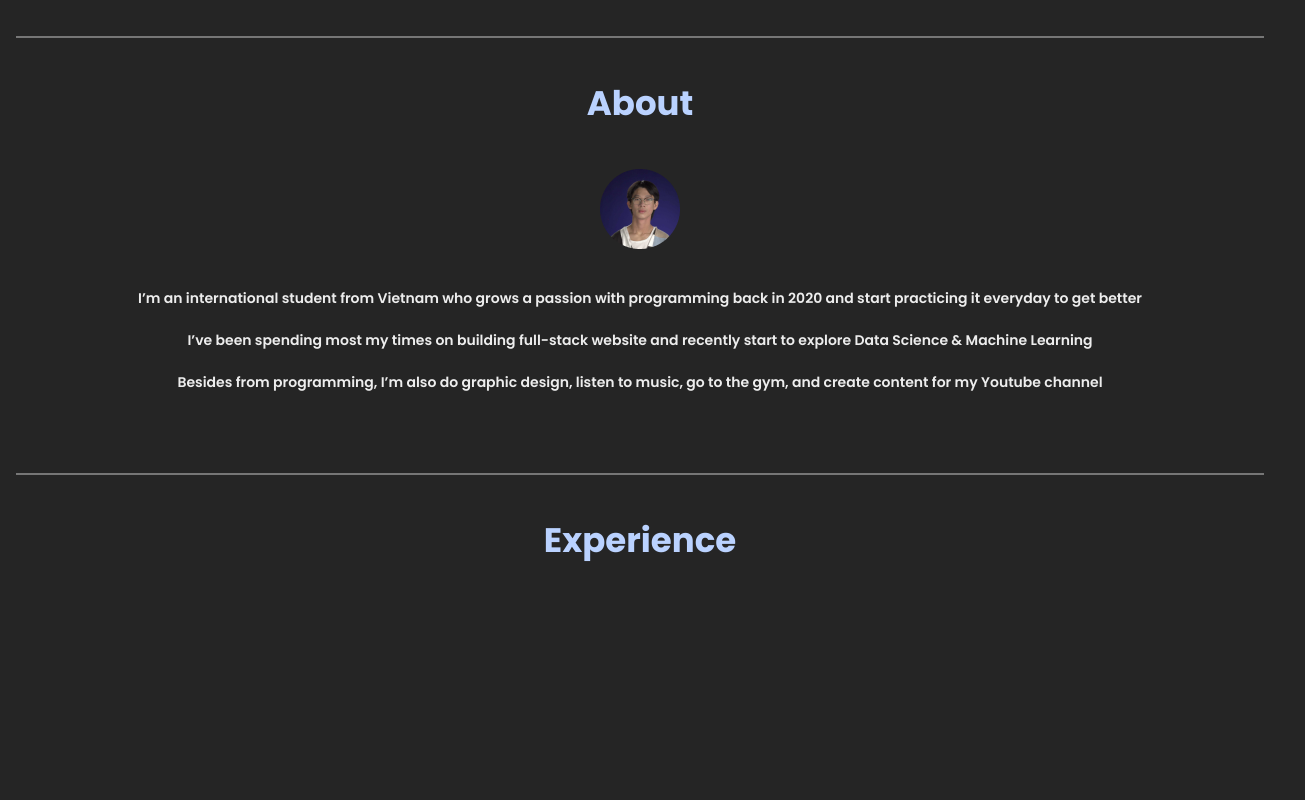
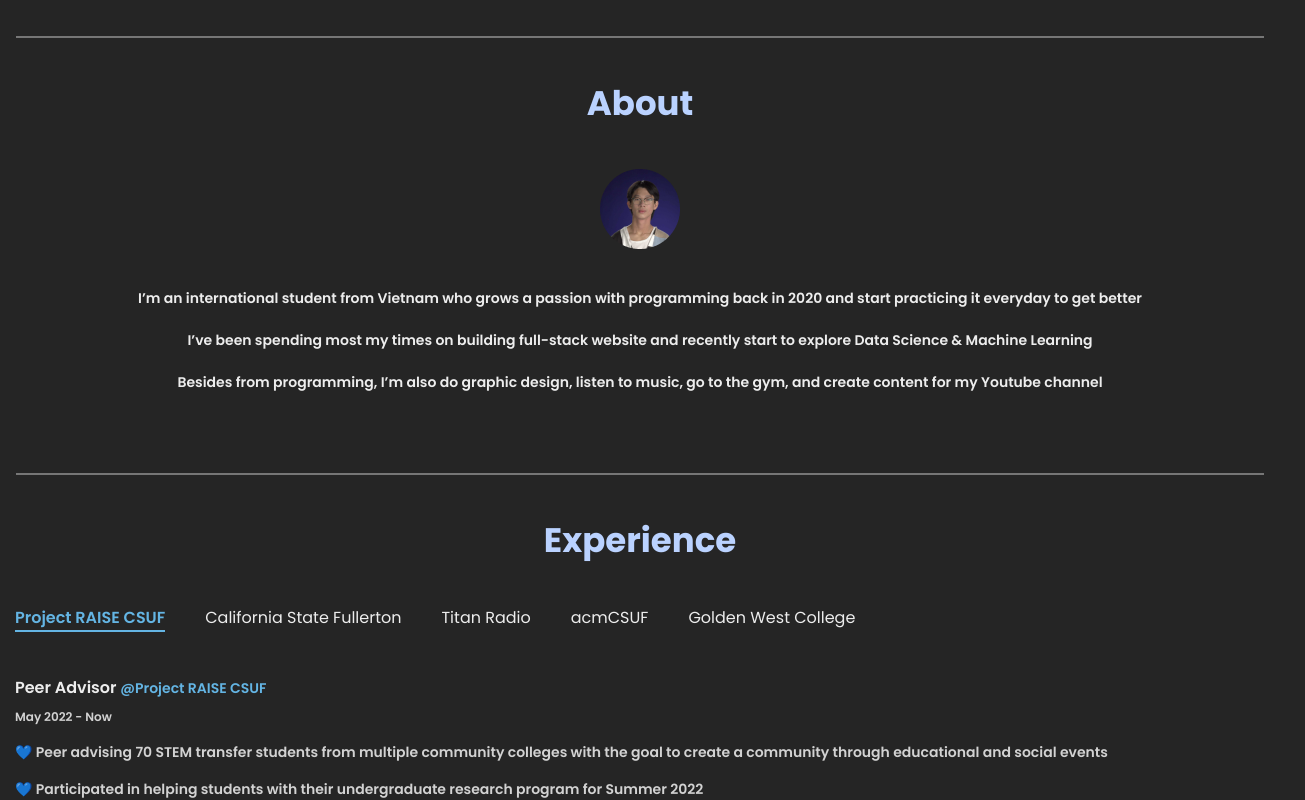
Before and after one commit to anhduy1202/danieltruongg.com, a Next.js app: page / in a window 1280 px wide. Shown: the part 2730-3530 px from the top of the page, 1305 px wide, since content can reach past the window. Before the commit the page ends 3296 px from the top, so only its background shows below. Built offline with nearby package versions, Linux system fonts and the light colour scheme.

Commit message:
Finished Experience section

```diff
--- a/src/components/Experience/Experience.tsx
+++ b/src/components/Experience/Experience.tsx
@@ -1,6 +1,6 @@
-import React from "react";
+import React, { useState } from "react";
 import { experienceType } from "../../interface/interface";
-import Heading1 from "../Heading/Heading";
+import Heading1, { Paragraph0, Paragraph2, Paragraph3 } from "../Heading/Heading";
 import { Spacing2 } from "../Spacing/Spacing";
 
 interface expProps {
@@ -9,12 +9,105 @@ interface expProps {
 
 const Experience: React.FC<expProps> = (props) => {
   const { experiences } = props;
-  console.log(experiences);
+  const myCompanies: string[] = [];
+  experiences.map((exp) => {
+    myCompanies.push(exp.companies);
+  });
+  const [choices, setChoices] = useState(String(myCompanies[0]));
   return (
     <Spacing2>
       <Heading1 content="Experience" />
+      <div className="mt-10 flex flex-col overflow-hidden">
+        <NavBar
+          company={myCompanies}
+          setChoices={setChoices}
+          choices={choices}
+        />
+        <section className="mt-3 mx-10 flex">
+          {experiences.map((experience) => {
+            return (
+              <div className="text-white-400" key={experience.id}>
+                <Container
+                  companies={experience.companies}
+                  choices={choices}
+                  role={experience.role}
+                  date={experience.date}
+                  description={experience.description}
+                />
+              </div>
+            );
+          })}
+        </section>
+      </div>
     </Spacing2>
   );
 };
 
+interface navProps {
+  company: string[];
+  choices: string;
+  setChoices: React.Dispatch<React.SetStateAction<string>>;
+}
+
+const NavBar: React.FC<navProps> = (props) => {
+  const { company, setChoices, choices } = props;
+  return (
+    <nav className="w-[calc(100vw_-_30px)] mx-10 flex overflow-x-scroll">
+      {company.map((comp, id) => {
+        return (
+          <button
+            key={id}
+            className={
+              comp === choices
+                ? "border-b-2 border-blue-500 text-blue-500 transition-colors duration-300 font-semibold mr-10 min-w-max flex"
+                : "mr-10 min-w-max flex"
+            }
+          >
+            <span
+              className="text-16"
+              onClick={(e) => setChoices(String(e.currentTarget.textContent))}
+            >
+              {comp}
+            </span>
+          </button>
+        );
+      })}
+    </nav>
+  );
+};
+
+interface containerProps {
+  companies: string;
+  role: string;
+  date: string;
+  description: string[];
+  choices: string;
+}
+
+const Container: React.FC<containerProps> = (props) => {
+  const { companies, role, date, choices, description } = props;
+  const companiesTag = (
+    <>
+    {`${role}`} <span className="text-14 text-blue-500 font-semibold"> {`@${companies}`} </span>
+    </>
+  )
+  return (
+    <>
+      {companies === choices && (
+        <div className="flex flex-col items-start">
+          <Paragraph0 content={companiesTag} />
+          <Paragraph3 content={date} />
+          {description.map((desc,id)=>{
+            return (
+              <div key={id}>
+                <Paragraph2 content={desc}/>
+              </div>
+            )
+          })}
+        </div>
+      )}
+    </>
+  );
+};
+
 export default Experience;
--- a/src/components/Heading/Heading.tsx
+++ b/src/components/Heading/Heading.tsx
@@ -5,7 +5,7 @@ interface headingProps {
 }
 
 interface paragraphProps {
-  content: JSX.Element;
+  content: JSX.Element | string;
 }
 
 export const Heading1: React.FC<headingProps> = (props) => {
@@ -30,4 +30,19 @@ export const Paragraph1: React.FC<paragraphProps> = (props) => {
   return <p className="text-14 my-8 font-semibold text-center"> {content} </p>;
 };
 
+export const Paragraph0: React.FC<paragraphProps> = (props) => {
+  const { content } = props;
+  return <p className="text-16 mt-8 font-semibold text-start"> {content} </p>;
+};
+
+export const Paragraph2: React.FC<paragraphProps> = (props) => {
+  const { content } = props;
+  return <p className="text-14 mt-4 text-white-600 font-semibold text-start"> {content} </p>;
+};
+
+export const Paragraph3: React.FC<paragraphProps> = (props) => {
+  const { content } = props;
+  return <p className="text-12 mt-2 text-white-600 font-semibold text-start"> {content} </p>;
+};
+
 export default Heading1;
--- a/src/interface/interface.ts
+++ b/src/interface/interface.ts
@@ -21,8 +21,8 @@ export interface projectType {
 
 export interface experienceType {
   id: string,
-  title: string,
+  companies: string,
   role: string,
   date: string,
-  description: string
+  description: string[]
 }
--- a/src/pages/api/experience/experiences.ts
+++ b/src/pages/api/experience/experiences.ts
@@ -3,42 +3,53 @@ import { experienceType } from "../../../interface/interface";
 export const experiences: experienceType[] = [
   {
     id: "exp1",
-    title: "Project RAISE CSUF",
+    companies: "Project RAISE CSUF",
     role: "Peer Advisor",
     date: "May 2022 - Now",
-    description:
-      "Peer advising 70 STEM transfer students from multiple community colleges with the goal to create a community through educational and social events \n Participated in helping students with their undergraduate research program for Summer 2022 ",
+    description: [
+      "💙 Peer advising 70 STEM transfer students from multiple community colleges with the goal to create a community through educational and social events",
+      "💙 Participated in helping students with their undergraduate research program for Summer 2022",
+    ],
   },
   {
     id: "exp2",
-    title: "California State Fullerton",
+    companies: "California State Fullerton",
     role: "Data Science Research Assistant",
     date: "May 2022 - July 2022",
-    description:
-      "Researched about Data Science, Machine Learning concepts such as Linear Regression, K-Means Clustering, Random Forests,... \n  Developed a Spotify Songs Recommendation System with K-Means and content-based filtering with optimal number of clusters through Elbow Method, Silhouette Number ",
+    description: [
+      "💙 Researched about Data Science, Machine Learning concepts such as Linear Regression, K-Means Clustering, Random Forests,...",
+      "💙 Developed a Spotify Songs Recommendation System with K-Means and content-based filtering with optimal number of clusters through Elbow Method, Silhouette Number",
+    ],
   },
   {
     id: "exp3",
-    title: "Titan Radio",
+    companies: "Titan Radio",
     role: "Webmaster",
     date: "Jan 2022 - May 2022",
-    description:
-      "Webmaster of Titan Radio, CSUF official radio station that serves 35000 students per semester with WordPress \n Constructed a React Native mobile app for radio streaming and DJ's show schedule with Typescript \n Mentored web design intern through Notion applying Scrum best practices to design website graphics ",
+    description: [
+      "💙 Webmaster of Titan Radio, CSUF official radio station that serves 35000 students per semester with WordPress",
+      "💙 Constructed a React Native mobile app for radio streaming and DJ's show schedule with Typescript",
+      "💙 Mentored web design intern through Notion applying Scrum best practices to design website graphics",
+    ],
   },
   {
     id: "exp4",
-    title: "ACM at CSUF",
+    companies: "acmCSUF",
     role: "Dev Project Manager",
     date: "Jan 2022 - May 2022",
-    description:
-      " Held and hosted tech workshops such as Intro to GitHub, Working with APIs for beginner developers for the ACM Development branch. \n Collaborated with other developers and managed semester-long projects for ACM Dev such as Canvas Notion Integration, Food Tinder, ACMCSUF website with Scrum methodology using Notion, Discord ",
+    description: [
+      "💙 Held and hosted tech workshops such as Intro to GitHub, Working with APIs for beginner developers for the ACM Development branch.",
+      "💙 Collaborated with other developers and managed semester-long projects for ACM Dev such as Canvas Notion Integration, Food Tinder, ACMCSUF website with Scrum methodology using Notion, Discord",
+    ],
   },
   {
     id: "exp5",
-    title: "Golden West College",
+    companies: "Golden West College",
     role: "Mathematics Tutor",
     date: "Jan 2021 - Jan 2022",
-    description:
-      "Setting up lecture and review for problem solving for each questions \n Organize study session and exam review for students to come to ask if there's any questions about the professor's lecture, then go over the lecture one more time. \n Organize office hours that students can join and ask anything related to the course's materials",
+    description: [
+      "💙 Setting up lecture and review for problem solving for each questions \n Organize study session and exam review for students to come to ask if there's any questions about the professor's lecture, then go over the lecture one more time.",
+      "💙 Organize office hours that students can join and ask anything related to the course's materials",
+    ],
   },
 ];
--- a/tailwind.config.js
+++ b/tailwind.config.js
@@ -12,7 +12,9 @@ module.exports = {
         "dark-100": "#7C7B7B",
         "white-400": "#EDEDED",
         "white-700": "#767676",
+        "white-600": "#D2D2D2",
         "blue-400": "#BAD2FF",
+        "blue-500": "#64B5E4",
         "blue-600": "#6F7F9B",
       },
       fontSize: {
```
